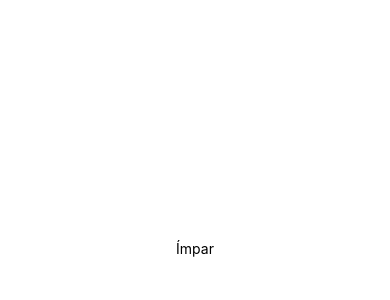
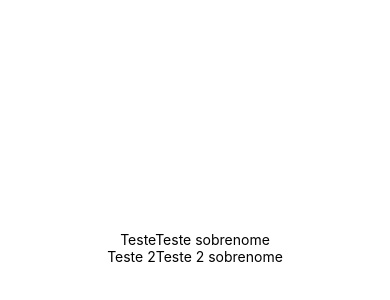
Before and after one commit to alicelonghi/learn-react-native, a React Native app: screen / in a window 390 px wide. Shown: the part 174-474 px from the top of the page. Built offline with nearby package versions, Linux system fonts and the light colour scheme.

Commit message:
slots - props children

```diff
--- a/src/App.js
+++ b/src/App.js
@@ -1,5 +1,7 @@
 import React from 'react';
 import {StyleSheet, SafeAreaView} from 'react-native';
+import Pai from './components/relacao/Pai';
+import Filho from './components/relacao/Filho';
 // import Primeiro from './components/Primeiro';
 // import X, {Comp1, Comp2} from './components/Multi.js';
 // import MinMax from './components/MinMax';
@@ -11,7 +13,8 @@ import {StyleSheet, SafeAreaView} from 'react-native';
 //import Pai from './components/indireta/Pai';
 //import ContadorV2 from './components/contador/ContadorV2';
 //import Diferenciar from './components/Diferenciar';
-import ParImpar from './components/ParImpar';
+//import ParImpar from './components/ParImpar';
+
 export default () => (
   <SafeAreaView style={style.App}>
     {/* <Primeiro/>
@@ -28,7 +31,11 @@ export default () => (
     {/* <Pai /> */}
     {/* <ContadorV2 /> */}
     {/* <Diferenciar /> */}
-    <ParImpar num={3} />
+    {/* <ParImpar num={3} /> */}
+    <Pai>
+      <Filho nome="Teste" sobrenome="Teste sobrenome" />
+      <Filho nome="Teste 2" sobrenome="Teste 2 sobrenome" />
+    </Pai>
   </SafeAreaView>
 );
 
--- a/src/components/ParImpar.js
+++ b/src/components/ParImpar.js
@@ -2,5 +2,6 @@ import React from 'react';
 import {Text, View} from 'react-native';
 
 export default ({num = 0}) => {
+  //renderização condicional com if ternario
   return <View>{num % 2 === 0 ? <Text>Par</Text> : <Text>Ímpar</Text>}</View>;
 };
--- /dev/null
+++ b/src/components/relacao/Filho.js
@@ -0,0 +1,10 @@
+import React from 'react';
+import {Text} from 'react-native';
+export default props => {
+  return (
+    <Text>
+      {props.nome}
+      {props.sobrenome}
+    </Text>
+  );
+};
--- /dev/null
+++ b/src/components/relacao/Pai.js
@@ -0,0 +1,7 @@
+import React from 'react';
+import {Text} from 'react-native';
+
+export default props => {
+  // tipo slot do vue
+  return <>{props.children}</>;
+};
```
